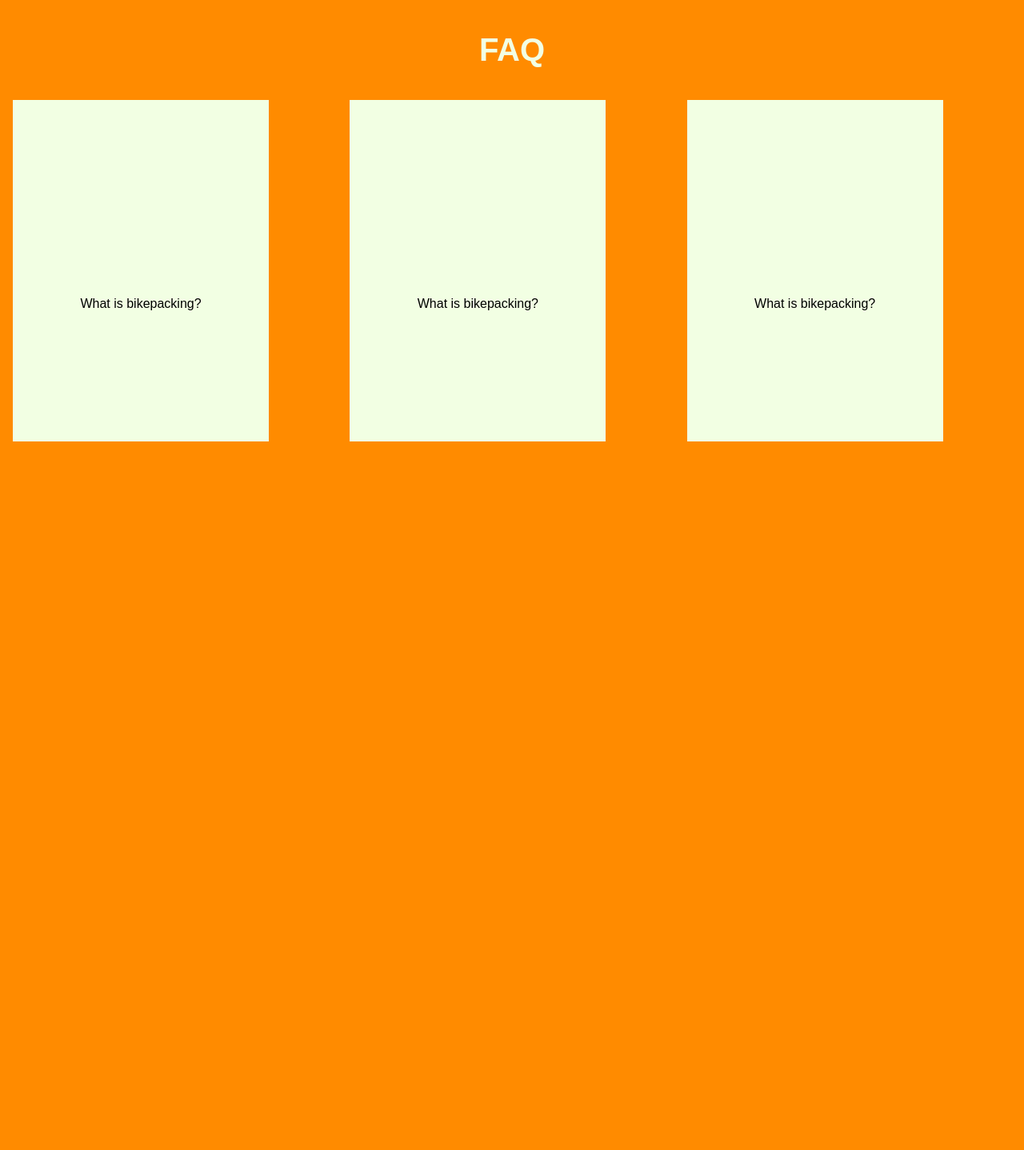
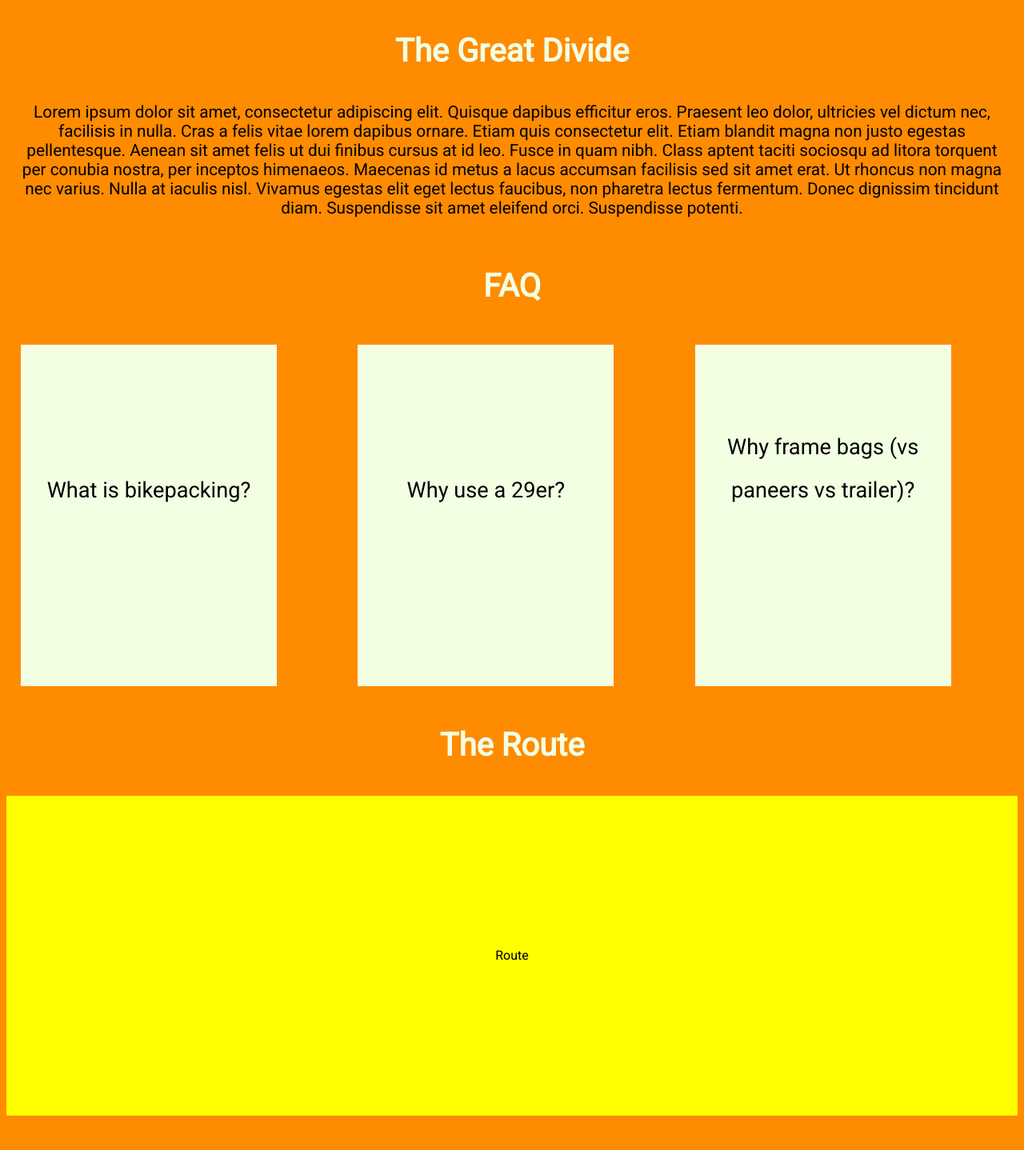
Before and after one commit to jbadan/daniel, a React (Create React App) app: page / in a window 1280 px wide. Shown: the part 800-2238 px from the top of the page at 80% size. Before the commit the page ends 1352 px from the top, so only its background shows below. Built offline with nearby package versions, Linux system fonts and the light colour scheme.

Commit message:
layout additions

```diff
--- a/src/About.css
+++ b/src/About.css
@@ -1,6 +1,11 @@
 h3{
   color: #F2FFE3;
   font-size: 2.5em;
+}
+
+.pAbout{
+  font-size: 1.3em;
+  padding: 1px;
 }
 
 .flip-container {
@@ -8,6 +13,7 @@ h3{
   -moz-perspective: 1000;
   -o-perspective: 1000;
   perspective: 1000;
+  padding: 10px;
 }
 
 	.flip-container:hover .flipper,
@@ -55,14 +61,22 @@ h3{
 }
 
 
-
-p {
+.pFront{
+  position: absolute;
+	bottom: 190px;
+	left: 0;
+	right: 0;
+	text-align: center;
+	padding: 0 20px;
+  font-size: 1.7em;
+  line-height: 2em;
+}
+.pBack {
 	position: absolute;
 	bottom: 140px;
 	left: 0;
 	right: 0;
 	text-align: center;
 	padding: 0 20px;
-  font-family: arial;
   line-height: 2em;
 }
--- a/src/About.js
+++ b/src/About.js
@@ -8,16 +8,27 @@ class About extends Component {
   render() {
     return (
       <div>
-        <h3> FAQ </h3>
+        <Row>
+          <Col xs>
+            <h3> The Great Divide </h3>
+            <p className="pAbout">Lorem ipsum dolor sit amet, consectetur adipiscing elit. Quisque dapibus efficitur eros. Praesent leo dolor, ultricies vel dictum nec, facilisis in nulla. Cras a felis vitae lorem dapibus ornare. Etiam quis consectetur elit. Etiam blandit magna non justo egestas pellentesque. Aenean sit amet felis ut dui finibus cursus at id leo. Fusce in quam nibh. Class aptent taciti sociosqu ad litora torquent per conubia nostra, per inceptos himenaeos. Maecenas id metus a lacus accumsan facilisis sed sit amet erat. Ut rhoncus non magna nec varius. Nulla at iaculis nisl. Vivamus egestas elit eget lectus faucibus, non pharetra lectus fermentum. Donec dignissim tincidunt diam. Suspendisse sit amet eleifend orci. Suspendisse potenti.
+            </p>
+          </Col>
+        </Row>
+        <Row>
+          <Col xs>
+            <h3> FAQ </h3>
+          </Col>
+        </Row>
         <Row around="xs">
           <Col xs>
             <div className="flip-container" ontouchstart="this.classList.toggle('hover');">
               <div className="flipper">
                 <div className="front">
-                  <p>What is bikepacking?</p>
+                  <p className="pFront">What is bikepacking?</p>
                 </div>
                 <div className="back">
-                  <p>Lorem ipsum dolor sit amet, consectetur adipiscing elit, sed do eiusmod tempor incididunt ut labore et dolore magna aliqua. Ut enim ad minim veniam, quis nostrud exercitation ullamco laboris nisi ut aliquip ex ea commodo consequat.</p>
+                  <p className="pBack">Lorem ipsum dolor sit amet, consectetur adipiscing elit, sed do eiusmod tempor incididunt ut labore et dolore magna aliqua. Ut enim ad minim veniam, quis nostrud exercitation ullamco laboris nisi ut aliquip ex ea commodo consequat.</p>
                 </div>
               </div>
             </div>
@@ -26,10 +37,10 @@ class About extends Component {
           <div className="flip-container" ontouchstart="this.classList.toggle('hover');">
             <div className="flipper">
               <div className="front">
-                <p>What is bikepacking?</p>
+                <p className="pFront">Why use a 29er?</p>
               </div>
               <div className="back">
-                <p>Lorem ipsum dolor sit amet, consectetur adipiscing elit, sed do eiusmod tempor incididunt ut labore et dolore magna aliqua. Ut enim ad minim veniam, quis nostrud exercitation ullamco laboris nisi ut aliquip ex ea commodo consequat.</p>
+                <p className="pBack">Lorem ipsum dolor sit amet, consectetur adipiscing elit, sed do eiusmod tempor incididunt ut labore et dolore magna aliqua. Ut enim ad minim veniam, quis nostrud exercitation ullamco laboris nisi ut aliquip ex ea commodo consequat.</p>
               </div>
             </div>
           </div>
@@ -38,10 +49,10 @@ class About extends Component {
         <div className="flip-container" ontouchstart="this.classList.toggle('hover');">
           <div className="flipper">
             <div className="front">
-              <p>What is bikepacking?</p>
+              <p className="pFront">Why frame bags (vs paneers vs trailer)?</p>
             </div>
             <div className="back">
-              <p>Lorem ipsum dolor sit amet, consectetur adipiscing elit, sed do eiusmod tempor incididunt ut labore et dolore magna aliqua. Ut enim ad minim veniam, quis nostrud exercitation ullamco laboris nisi ut aliquip ex ea commodo consequat.</p>
+              <p className="pBack">Lorem ipsum dolor sit amet, consectetur adipiscing elit, sed do eiusmod tempor incididunt ut labore et dolore magna aliqua. Ut enim ad minim veniam, quis nostrud exercitation ullamco laboris nisi ut aliquip ex ea commodo consequat.</p>
             </div>
           </div>
         </div>
--- a/src/App.css
+++ b/src/App.css
@@ -2,6 +2,7 @@ body {
   margin: 0;
   padding: 0;
   background: #FF8B00;
+  font-family: 'Roboto', sans-serif;
 }
 .Typist .Cursor--blinking {
     opacity: 1;
@@ -34,3 +35,8 @@ body {
   vertical-align: middle;
   line-height: 8;
 }
+
+.route{
+  height: 50vh;
+  background: yellow;
+}
--- /dev/null
+++ b/src/BikeAbout.js
@@ -0,0 +1,24 @@
+import React, { Component } from 'react';
+import { Row, Col } from 'react-flexbox-grid';
+
+
+
+
+class BikeAbout extends Component {
+  render() {
+    return (
+      <Row center='xs'>
+        <Col xs={12}>
+          <h3> The Gear </h3>
+          <Row className="route" center="xs" middle="xs">
+            <Col xs={8}>
+              My Bike
+            </Col>
+          </Row>
+        </Col>
+      </Row>
+    );
+  }
+}
+
+export default BikeAbout;
--- /dev/null
+++ b/src/Gallery.js
@@ -0,0 +1,24 @@
+import React, { Component } from 'react';
+import { Row, Col } from 'react-flexbox-grid';
+
+
+
+
+class Gallery extends Component {
+  render() {
+    return (
+      <Row center='xs'>
+        <Col xs={12}>
+          <h3> Gallery </h3>
+          <Row className="route" center="xs" middle="xs">
+            <Col xs={8}>
+              Images from trip
+            </Col>
+          </Row>
+        </Col>
+      </Row>
+    );
+  }
+}
+
+export default Gallery;
--- a/src/Home.js
+++ b/src/Home.js
@@ -2,6 +2,9 @@ import React, { Component } from 'react';
 import Bike from './Bike';
 import Intro from './Intro';
 import About from './About';
+import Route from './Route';
+import BikeAbout from './BikeAbout';
+import Gallery from './Gallery';
 import { Grid, Row, Col } from 'react-flexbox-grid';
 
 class Home extends Component {
@@ -21,7 +24,6 @@ class Home extends Component {
           </Col>
         </Row>
         <Row>
-
           <Col xs={12}>
             <Row center="xs" middle="xs">
               <Col xs={12}>
@@ -30,7 +32,9 @@ class Home extends Component {
           </Row>
           </Col>
         </Row>
-
+        <Route />
+        <BikeAbout />
+        <Gallery />
       </Grid>
     );
   }
--- /dev/null
+++ b/src/Route.js
@@ -0,0 +1,24 @@
+import React, { Component } from 'react';
+import { Row, Col } from 'react-flexbox-grid';
+
+
+
+
+class Route extends Component {
+  render() {
+    return (
+      <Row center='xs'>
+        <Col xs={12}>
+          <h3> The Route </h3>
+          <Row className="route" center="xs" middle="xs">
+            <Col xs={8}>
+              Route
+            </Col>
+          </Row>
+        </Col>
+      </Row>
+    );
+  }
+}
+
+export default Route;
```
Also changed, not shown: src/USAGray.svg (added).
